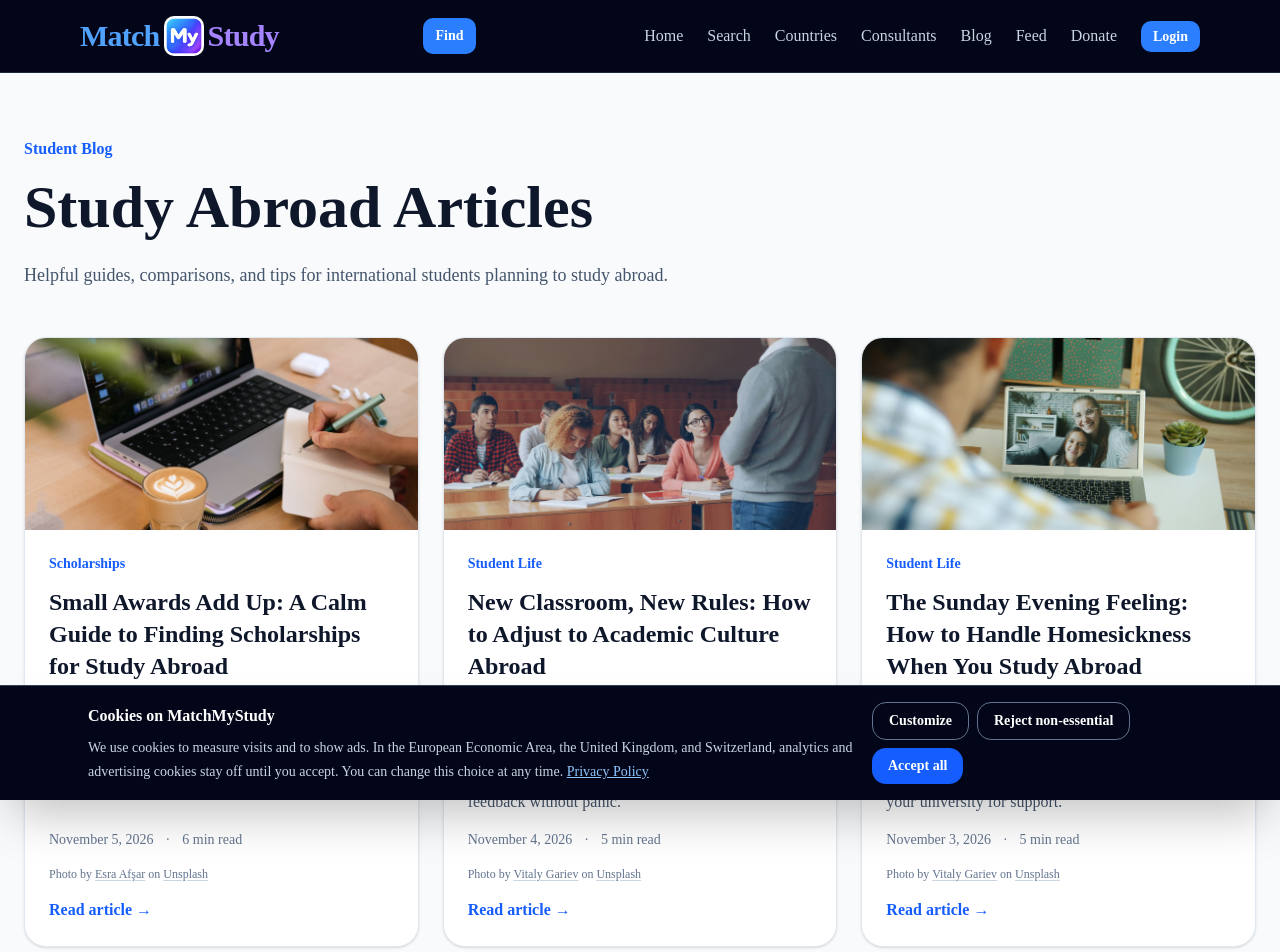
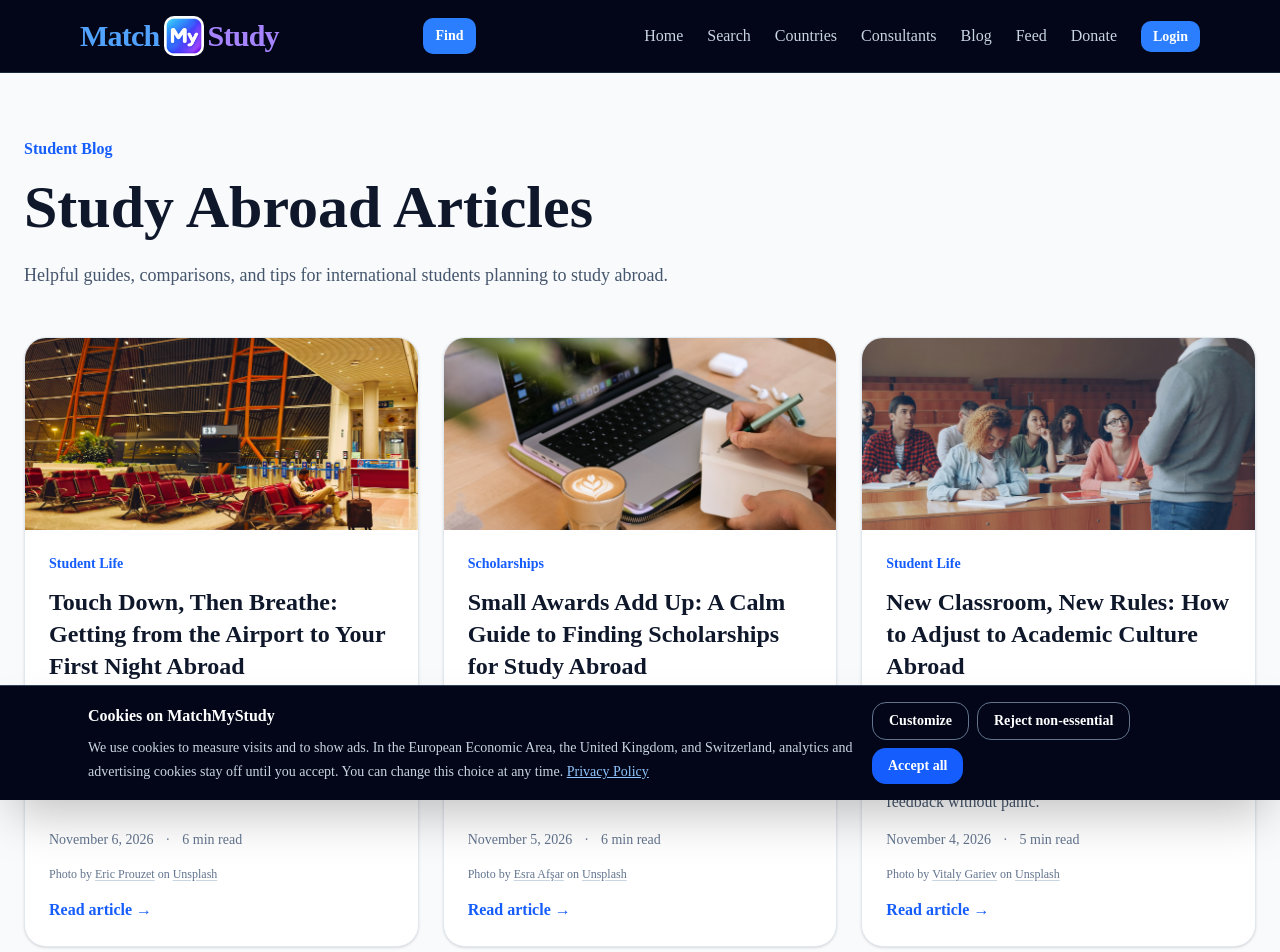
Before and after one commit to Ravindu612/MatchMyStudy, a Next.js app: page /blog in a window 1280 px wide. Shown: the top 952 px of the page. Built offline with nearby package versions, Linux system fonts and the light colour scheme; no server answers.

Commit message:
Add November 6 blog post: Touch Down, Then Breathe

```diff
--- a/data/blog/posts.ts
+++ b/data/blog/posts.ts
@@ -443,6 +443,55 @@ export const blogPosts: BlogPost[] = [
     },
   },
   {
+    title: "Touch Down, Then Breathe: Getting from the Airport to Your First Night Abroad",
+    slug: "arrival-day",
+    description:
+      "A calm arrival-day checklist for international students: documents, immigration and bags, getting into town, getting online, and settling in for the first night without trying to do everything at once.",
+    category: "Student Life",
+    date: "2026-11-06",
+    readTime: "6 min read",
+    intro:
+      "Landing in a new country after a long flight is strange. Your body thinks it is the middle of the night, the signs are in a language you only half recognise, and everyone else seems to know exactly where to walk. It is easy to feel that you should already be organised, smiling, and unpacking.\n\nYou do not need to be. Arrival day has one job: get you from the plane to a safe bed with your bags, your documents, and enough energy left to sleep. Everything else can wait until tomorrow. This guide is a calm checklist for that single day.",
+    sections: [
+      {
+        heading: "Before you leave the plane, know where you are going",
+        text: "While you are still seated, open the note you prepared at home. It should have your full address for tonight, the name of your residence or host, a phone number that works in that country, and how you plan to get there from the airport. Add a screenshot of the route or booking confirmation in case the airport Wi-Fi is slow.\n\nKeep your passport, visa or entry documents, offer letter, and housing confirmation in one place you can reach without unpacking your whole bag. Immigration officers and university welcome desks ask for these often. Having them ready is less about looking efficient and more about not digging through a suitcase while a queue forms behind you.",
+      },
+      {
+        heading: "Move through immigration and bags one step at a time",
+        text: "Follow the signs for arrivals and immigration. If you are unsure which queue is yours, ask a staff member once rather than guessing twice. Have your documents out, put your phone away while you speak to the officer, and answer the questions they ask. Most of the time the process is ordinary, even when it feels serious.\n\nAt baggage claim, stand where you can see the belt clearly and keep your hand luggage with you. If a bag does not arrive, go to the airline desk in the arrivals hall before you leave the airport, and keep the report they give you. It is annoying, but it is also common, and it is much easier to fix from the airport than from a student residence an hour away.",
+      },
+      {
+        heading: "Choose your way into town before you are tired",
+        text: "The best transport plan is the one you decided before you landed. Many universities publish clear advice on airport transfers, welcome pickups, and public transport options for new students. If yours does, follow it. If you booked a train, coach, or ride in advance, go to the meeting point written on your confirmation, not the first person who offers you a taxi in the arrivals hall.\n\nOfficial taxi ranks, licensed ride apps used in that city, and airport buses are usually easier to trust than a stranger who approaches you. Check that the destination on the meter, app, or ticket matches the address you wrote down. Keep your bags where you can see them, and send a short message to someone at home once you are on your way, so they know you left the airport safely.",
+      },
+      {
+        heading: "Get online just enough to be reachable",
+        text: "You do not need perfect connectivity on day one, but you do need a way to receive messages, open maps, and contact housing or the university if something goes wrong. Airport Wi-Fi is often enough for that first hour. Some students buy a local SIM or eSIM before they travel; others wait until they can visit a phone shop with their passport the next day.\n\nWhatever you choose, test one thing early: that you can open your housing address, your university emergency or arrival contacts, and a message to family. Save those numbers offline too. A dead battery and no offline copy of your address is a small problem that feels huge when you are jet-lagged.",
+      },
+      {
+        heading: "When you arrive, do the boring important things first",
+        text: "At your residence or host home, check in properly. Confirm your room number, how you get back in after hours, where the kitchen and bathroom are, and what Wi-Fi password you need. Take a photo of any existing damage in the room before you unpack. It takes two minutes and can save arguments about deposits months later.\n\nThen look after your body. Drink water, eat something simple, even if it is only from a nearby shop, and decide when you will sleep. Unpack only what you need for the night: chargers, toiletries, pyjamas, tomorrow's clothes, and your documents folder. A fully unpacked suitcase can wait. Sleep usually cannot.",
+      },
+      {
+        heading: "Tell the right people you landed, then stop scrolling",
+        text: "Send a short message to your family or a close friend once you are inside and safe. If your university asked you to confirm arrival, do that too, especially if they are expecting you for orientation or a residence check-in. One clear update is better than a long stream of half-awake photos.\n\nAfter that, put the phone down for a while. Comparing your tired arrival with someone else's polished day-one post will not help you sleep. Your first night abroad does not need to look like a highlight reel. It needs to be quiet enough that tomorrow feels possible.",
+      },
+      {
+        heading: "Leave day two for day two",
+        text: "It is tempting to open a bank account, buy a phone plan, tour the campus, and find every supermarket before you go to bed. Resist that. Arrival day ends when you are fed, locked in, and lying down. Orientation, registration, and exploring work better when you have slept.\n\nIf something already went wrong, such as a missed pickup or a room that is not ready, contact the housing office or the university's international or student support team rather than inventing a late-night solution alone. They deal with arrival problems every term. Asking for help on day one is not a failure. It is how most good first nights begin.",
+      },
+    ],
+    coverImage: "/images/blog/arrival-day.jpg",
+    coverImageAlt: "A traveler sitting alone in a quiet airport waiting area at night under bright terminal lights",
+    unsplash: {
+      photographerName: "Eric Prouzet",
+      photographerUrl: "https://unsplash.com/@eprouzet",
+      photoUrl:
+        "https://unsplash.com/photos/man-sitting-in-empty-airport-waiting-area-dsp3EelRZl4",
+    },
+  },
+  {
     title: "Small Awards Add Up: A Calm Guide to Finding Scholarships for Study Abroad",
     slug: "scholarship-search",
     description:
```
Also changed, not shown: public/images/blog/arrival-day.jpg (added).
